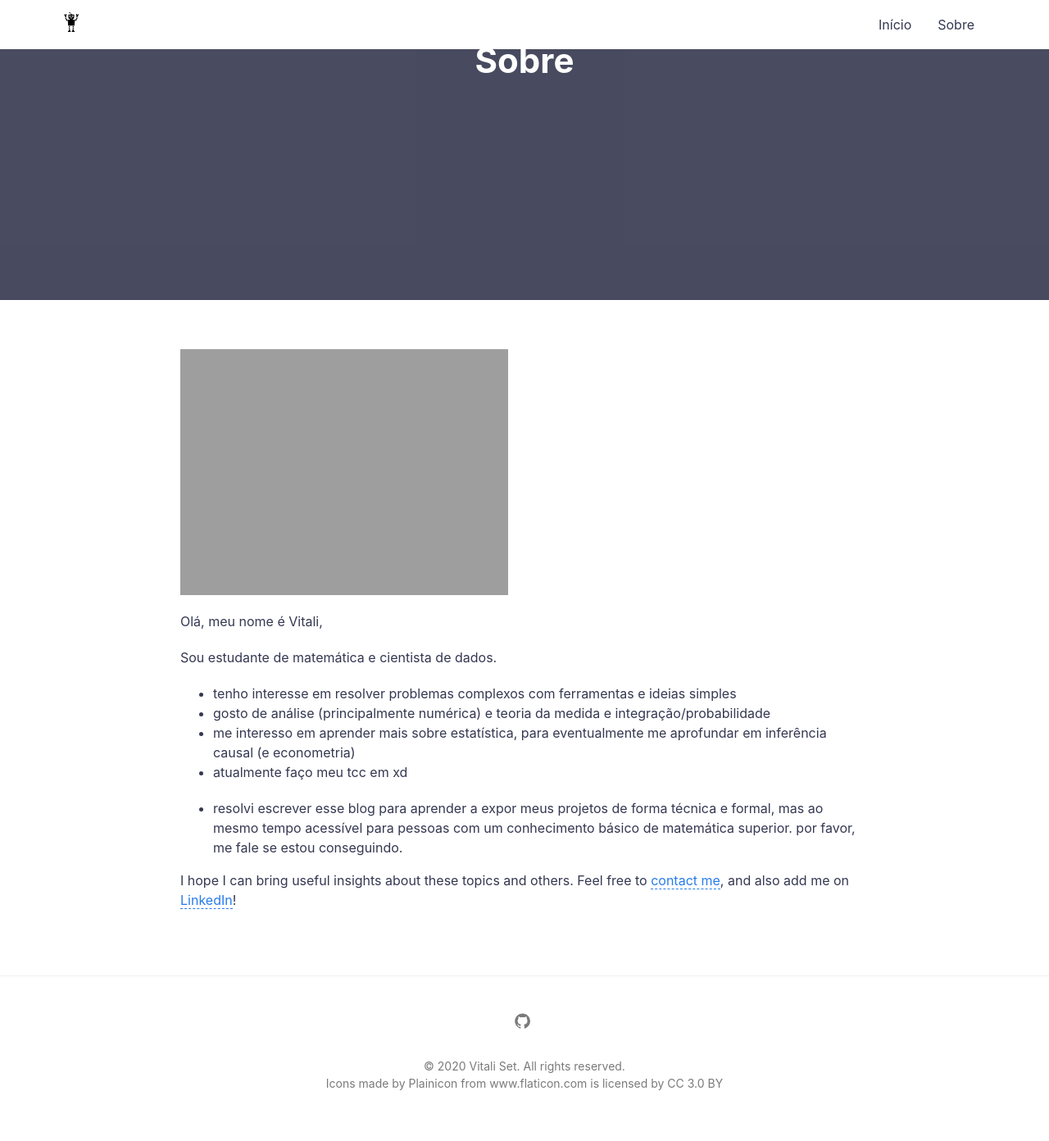
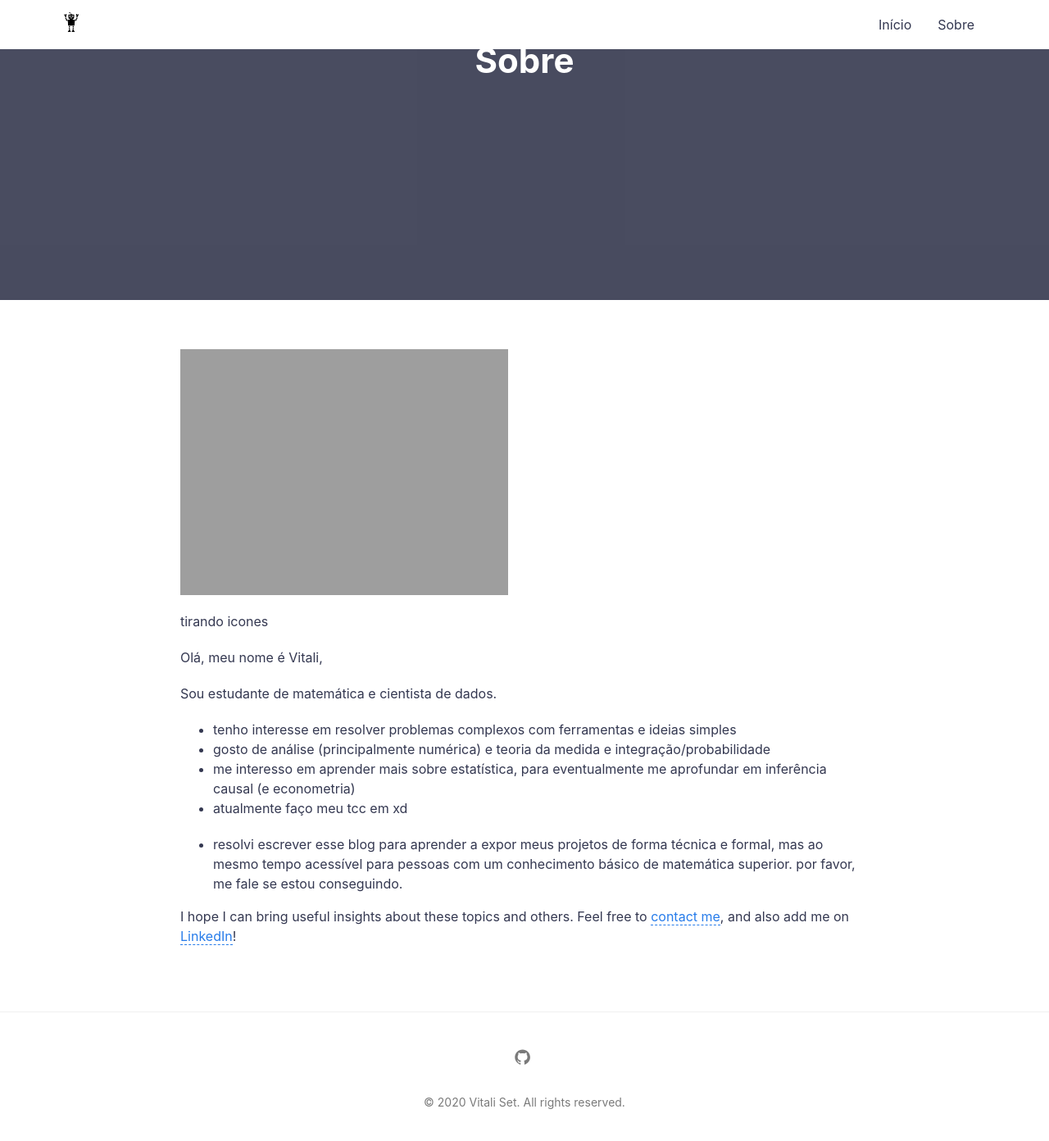
Before and after one commit to vitaliset/vitaliset.github.io, a Jekyll site: the page built from about.md, in a window 1280 px wide and 1400 px high, scrolled down 210 px. Shown: the top 1392 px of the window at 82% size. Built offline with Jekyll 4.4.1, drawn with Linux system fonts in a browser that asks for light colours.

Commit message:
tirando icones

```diff
--- a/_includes/footer.html
+++ b/_includes/footer.html
@@ -19,7 +19,7 @@
     </nav>
     <span>&copy; {{ site.time | date: '%Y' }} {{ site.title | escape }}. All rights reserved.</span>
   </div>
-<div>Icons made by <a href="https://www.flaticon.com/authors/plainicon" title="Plainicon">Plainicon</a> from <a href="https://www.flaticon.com/" title="Flaticon">www.flaticon.com</a> is licensed by <a href="http://creativecommons.org/licenses/by/3.0/" title="Creative Commons BY 3.0" target="_blank">CC 3.0 BY</a></div>
+<!--<div>Icons made by <a href="https://www.flaticon.com/authors/plainicon" title="Plainicon">Plainicon</a> from <a href="https://www.flaticon.com/" title="Flaticon">www.flaticon.com</a> is licensed by <a href="http://creativecommons.org/licenses/by/3.0/" title="Creative Commons BY 3.0" target="_blank">CC 3.0 BY</a></div>-->
 </footer>
 <script async src="{{ "/assets/js/bundle.js" | relative_url }}"></script>
 {% if site.service_worker %}
--- a/about.md
+++ b/about.md
@@ -6,6 +6,7 @@ permalink: /sobre/
 
 ![profile]({{ "assets/img/teste2.jpg" | absolute_url }})
 
+tirando icones
 
 Olá, meu nome é Vitali,
 
```
